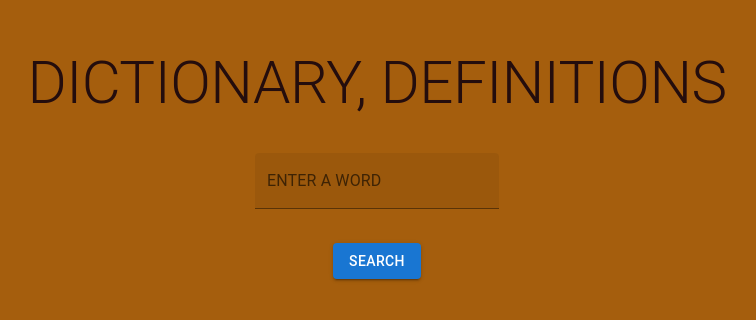
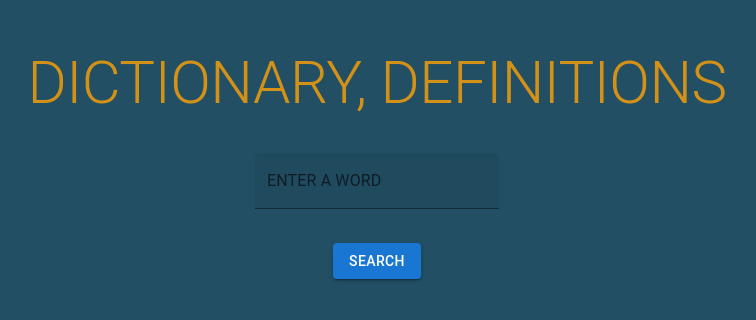
Before and after one commit to jxav22/MSA-2022-Phase-2, a React (Create React App) app in the folder 1. Frontend/my-app/: page / in a window 1280 px wide. Shown: the part 220-540 px from the top of the page, without its empty margins (263-1019 px from the left). Built offline with nearby package versions, Linux system fonts and the light colour scheme.

Commit message:
Finalized colour scheme

```diff
--- a/1. Frontend/my-app/src/App.css
+++ b/1. Frontend/my-app/src/App.css
@@ -1,6 +1,6 @@
 body {
-  background-color: #a55e0d;
-  color: rgb(36, 13, 13);
+  background-color: #224f64;
+  color: rgb(211, 145, 24);
 }
 
 .main{
```
